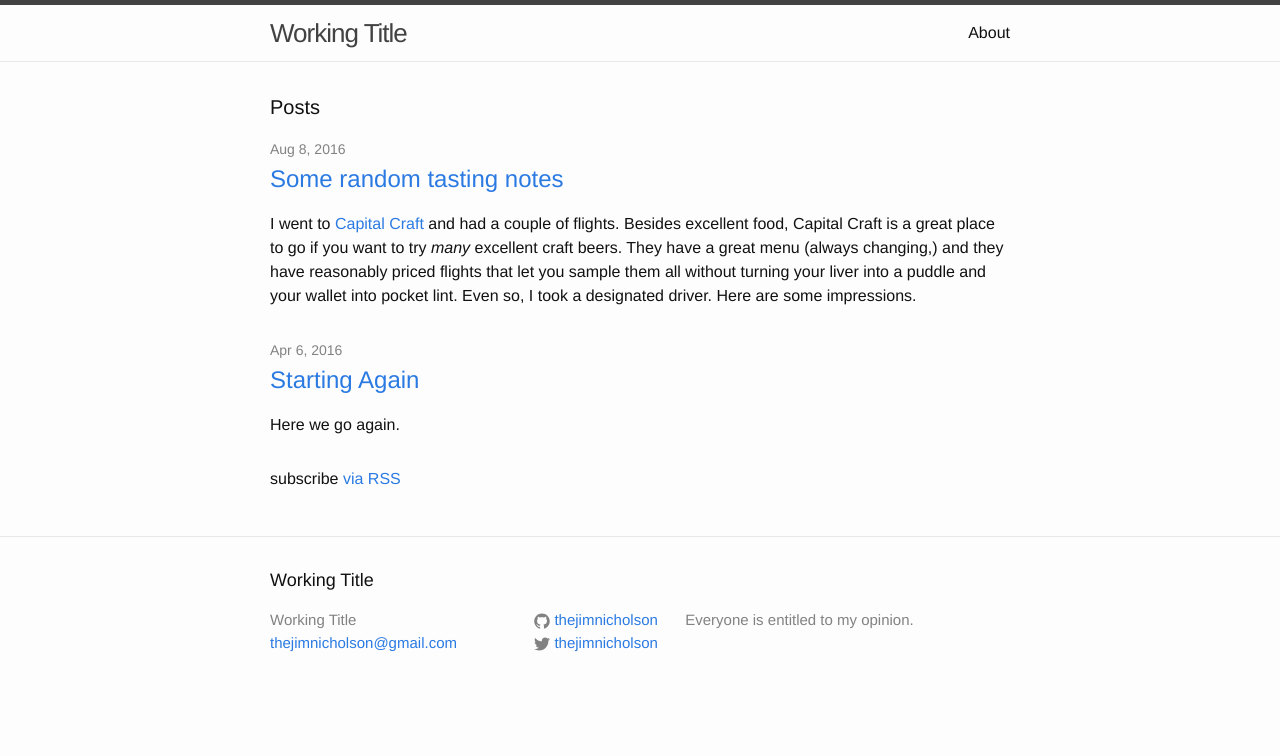
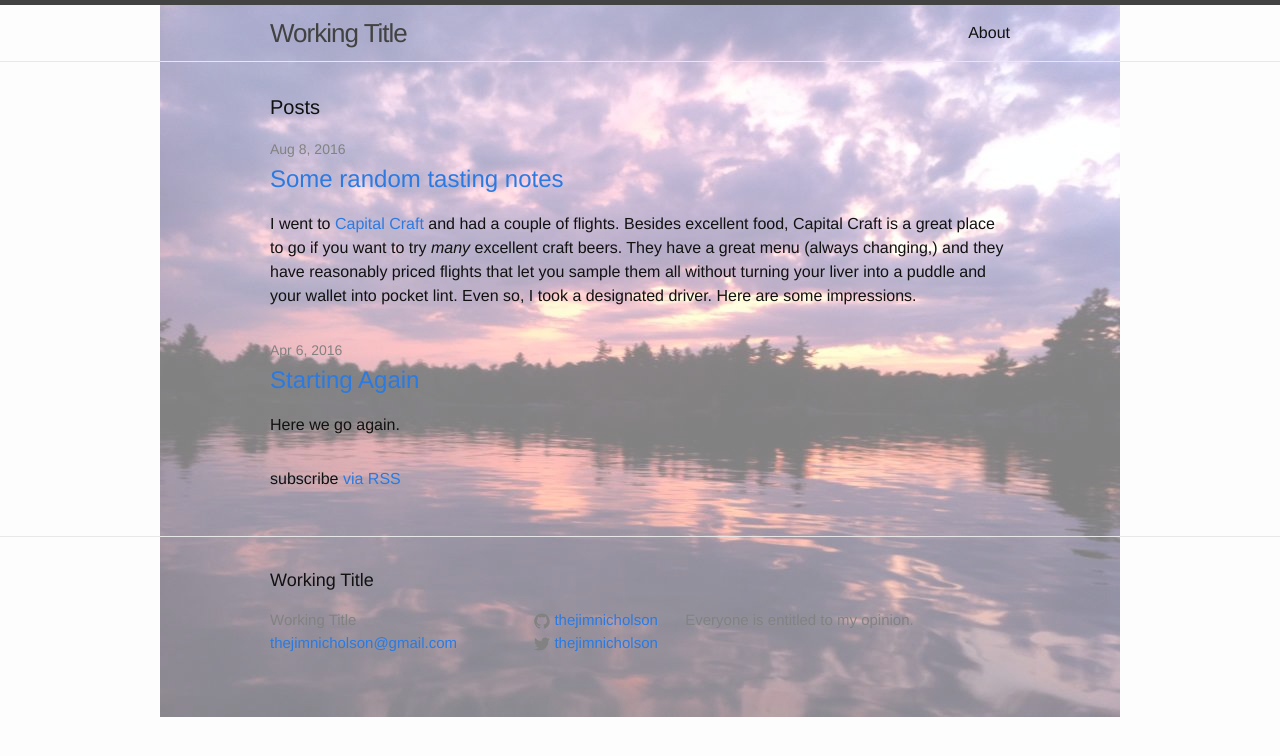
Before and after one commit to thejimnicholson/thejimnicholson.github.io, a Jekyll site: the page built from index.html, in a window 1280 px wide. Shown: the top 756 px of the page. Built offline with Jekyll 4.4.1, drawn with Linux system fonts in a browser that asks for light colours.

Commit message:
Add background image

```diff
--- a/_sass/_layout.scss
+++ b/_sass/_layout.scss
@@ -1,3 +1,9 @@
+body {
+    background-image: url(/assets/site/lake.jpg);
+    background-position: center top;
+    background-repeat: no-repeat;
+}
+
 /**
  * Site header
  */
@@ -5,7 +11,6 @@
     border-top: 5px solid $grey-color-dark;
     border-bottom: 1px solid $grey-color-light;
     min-height: 56px;
-
     // Positioning context for the mobile navigation icon
     position: relative;
 }
```
Also changed, not shown: assets/site/lake.jpg (added).
